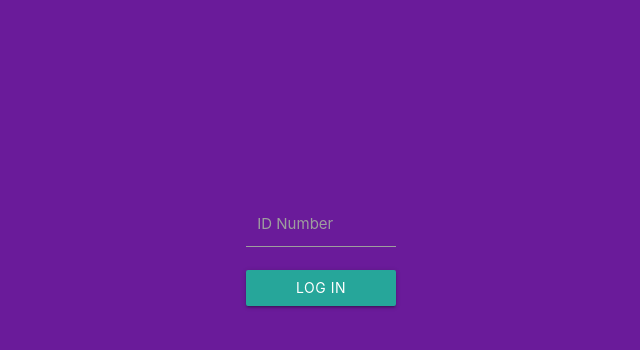
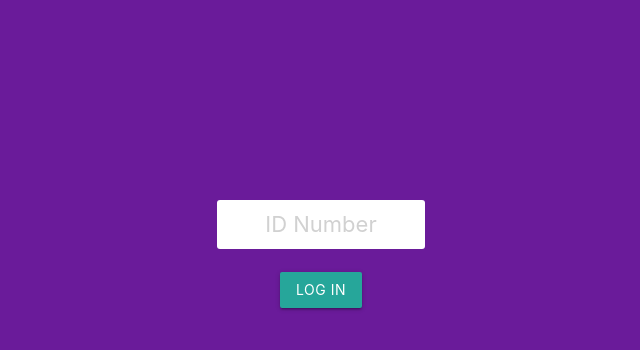
Before and after one commit to RomartM/buksu_halalan, a PHP site: page /index.php?page=login in a window 1280 px wide. Shown: the part 154-504 px from the top of the page, without its empty margins (319-959 px from the left). Run offline with PHP 8.4, Linux system fonts and the light colour scheme; some libraries are stand-ins or nearby versions.

Commit message:
Updated Login Design

```diff
--- a/assets/css/common.css
+++ b/assets/css/common.css
@@ -1,6 +1,33 @@
 .bh-theme {
-    background-color: #6A1B9A;
+    background-color: #6A1B9A !important;
     color: #ffffff;
+}
+
+.bh-btn-color {
+    color: #6A1B9A !important;
+}
+
+.bh-box-wrapper {
+    position:fixed;
+    text-align: center;
+}
+
+input.bh-input-shadow {
+    box-shadow: 0 4px 6px 0 rgba(32,33,36,0.28);
+}
+
+input.bh-input-round {
+    color: #6c4a9a !important;
+    border-radius: 3px !important;
+    padding: 2px 4px!important;
+    font-size: 22px !important;
+    text-align: center !important;
+    border: none !important;
+    transition: .5s !important;
+}
+
+.bh-input-round:focus {
+    box-shadow: 0 4px 6px 0 rgba(32,33,36,0.28) !important;
 }
 
 .bh-center-center {
--- a/assets/css/login.css
+++ b/assets/css/login.css
@@ -0,0 +1,9 @@
+input[type=number]::-webkit-inner-spin-button,
+input[type=number]::-webkit-outer-spin-button {
+    -webkit-appearance: none;
+    margin: 0;
+}
+
+input#idNumber {
+    width: 200px;
+}
--- a/index.php
+++ b/index.php
@@ -8,6 +8,7 @@
     <link rel="stylesheet" href="assets/css/common.css">
     <link rel="stylesheet" href="assets/css/<?php echo $request_page_name;?>.css">
     <link rel="stylesheet" href="assets/css/lib/materialize.min.css">
+    <link rel="stylesheet" href="assets/icon/icon.css">
 </head>
 <body class="bh-theme">
 <?php
--- a/templates/login.php
+++ b/templates/login.php
@@ -1,17 +1,14 @@
 <div class="bh-no-select bh-center-center">
-    <div style="position:fixed;text-align: center;width:150px;">
+    <div class="bh-box-wrapper">
         <div class="bh-card">
             <div class="bh-login-logo-container">
                 <img src="">
             </div>
             <div class="bh-login-content-container">
                 <div class="input-field col s12">
-                    <input id="password" type="password" class="validate">
-                    <label for="password">ID Number</label>
+                    <input id="idNumber" type="number" class="validate white-text white bh-input-round" placeholder="ID Number">
                 </div>
-                <button class="btn waves-effect waves-light" type="submit" name="action">Log In
-                    <i class="material-icons right">send</i>
-                </button>
+                <button id="submitBtn" class="waves-effect waves-light btn" type="submit" name="action">Log In</button>
             </div>
         </div>
     </div>
```
